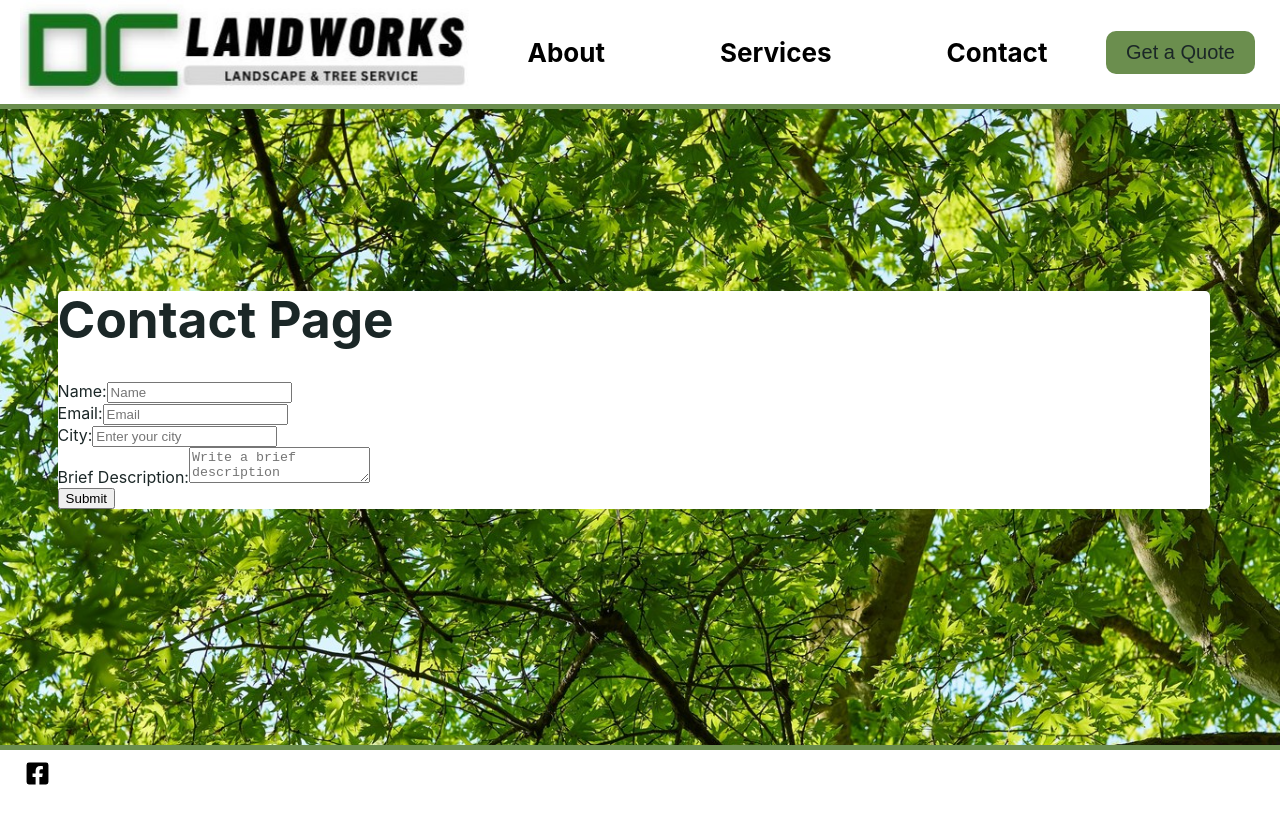
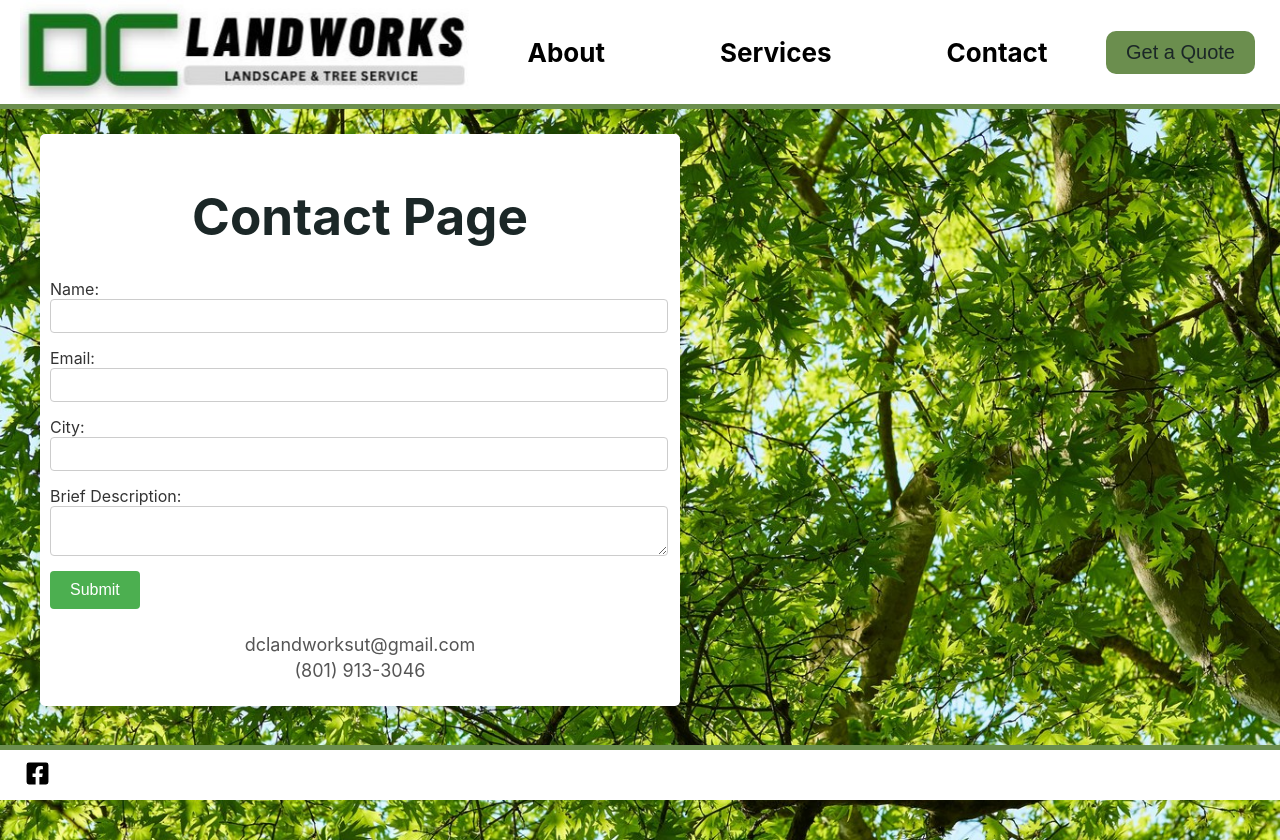
Before and after one commit to JacobFoote01/DC_Landworks, a React (Vite) app: page /Contact in a window 1280 px wide. Before the commit the page ends 800 px from the top, so only its background shows below. Built offline with nearby package versions, Linux system fonts and the light colour scheme.

Commit message:
changed the contact form

```diff
--- a/src/Contact.jsx
+++ b/src/Contact.jsx
@@ -4,10 +4,10 @@ import './Pages.css'
 const Contact = () => {
 
     const [formData, setFormData] = useState({
-        name:'',
-        email:'',
-        city:'',
-        description:'',
+        name: '',
+        email: '',
+        city: '',
+        description: '',
     });
 
     const handleChange = (e) => {
@@ -24,9 +24,10 @@ const Contact = () => {
     }
 
     return (
+        <div className="pageContainer">
             <div className="Contact">
                 <h1>Contact Page</h1>
-            <form onSubmit={handleSubmit}>
+                <form onSubmit={handleSubmit} className="contactForm">
                     <div>
                         <label>
                             Name:
@@ -35,7 +36,6 @@ const Contact = () => {
                                 name="name"
                                 value={formData.name}
                                 onChange={handleChange}
-                        placeholder="Name"
                             />
                         </label>
                     </div>
@@ -47,7 +47,6 @@ const Contact = () => {
                                 name="email"
                                 value={formData.email}
                                 onChange={handleChange}
-            placeholder="Email"
                             />
                         </label>
                     </div>
@@ -59,7 +58,6 @@ const Contact = () => {
                                 name="city"
                                 value={formData.city}
                                 onChange={handleChange}
-            placeholder="Enter your city"
                             />
                         </label>
                     </div>
@@ -70,12 +68,20 @@ const Contact = () => {
                                 name="description"
                                 value={formData.description}
                                 onChange={handleChange}
-            placeholder="Write a brief description"
                             />
                         </label>
                     </div>
-      <button type="submit">Submit</button>
+                    <button id="submitButton">Submit</button>
                 </form>
+                <div className="contactInfo">
+                    <div>
+                        dclandworksut@gmail.com
+                    </div>
+                    <div>
+                        (801) 913-3046
+                    </div>
+                </div>
+            </div>
         </div>
     )
 }
--- a/src/Home.jsx
+++ b/src/Home.jsx
@@ -6,7 +6,7 @@ const Home = () => {
         <div className="Home">
             <h1>Home Page</h1>
         </div>
-        )
-    }
+    )
+}
 
-    export default Home;
+export default Home;
--- a/src/Pages.css
+++ b/src/Pages.css
@@ -35,11 +35,96 @@
     margin: 5%;
 }
 
+.pageContainer {
+    display: flex;
+    justify-content: center;
+    align-items: center;
+    min-height: 100vh;
+    width: 100%;
+    padding: 20px;
+}
+
 .Contact {
     background-color: #ffffff;
-    width: 90vw;
-    /* display: flex; */
-    /* justify-content: center; */
+    width: 100vw;
+    max-width: 600px;
+    padding: 20px;
     border-radius: 5px;
-    margin: 5%;
+    box-shadow: 0 4px 8px rgba(0, 0, 0, 0.1);
+    display: flex;
+    flex-direction: column;
+    align-items: center;
 }
+
+.contactForm {
+    display: flex;
+    flex-direction: column;
+    width: 100%;
+    margin-bottom: 20px;
+    margin-right: 20px;
+}
+
+.contactForm div {
+    margin-bottom: 15px;
+}
+
+.contactForm label {
+    display: flex;
+    flex-direction: column;
+    font-size: 16px;
+    color: #333;
+}
+
+.contactForm input,
+.contactForm textarea {
+    padding: 8px;
+    font-size: 14px;
+    border: 1px solid #ccc;
+    border-radius: 4px;
+    width: 100%;
+}
+
+textarea {
+    resize: vertical;
+}
+
+#submitButton {
+    font-size: 16px;
+    padding: 10px 20px;
+    border: none;
+    background-color: #4CAF50;
+    color: white;
+    border-radius: 4px;
+    cursor: pointer;
+    align-self: flex-start;
+}
+
+#submitButton:hover {
+    background-color: #45a049;
+}
+
+.contactInfo {
+    font-size: 18px;
+    color: #555;
+    text-align: center;
+}
+
+.contactInfo div {
+    margin: 5px 0;
+}
+
+@media () {
+    .Contact {
+        flex-direction: row;
+        justify-content: space-between;
+    }
+
+    .contactForm {
+        width: 60%;
+    }
+
+    .contactInfo {
+        width: 35%;
+        text-align: left;
+    }
+}
--- a/src/index.css
+++ b/src/index.css
@@ -38,6 +38,14 @@ h1 {
   color: #1f7713;
 }
 
+button {
+  background-color: #6b8e4e;
+  border: none;
+  cursor: pointer;
+  border-radius: 10px;
+  color: #1b2727;
+}
+
 @media (prefers-color-scheme: light) {
   :root {
     color: #1b2727;
```
Also changed, not shown: src/Navbar.jsx (+4 -4 lines), src/About.jsx (indentation only), src/App.jsx (line endings or trailing spaces), src/Services.jsx (line endings or trailing spaces). Lines whose indentation alone changed are shown as unchanged.
